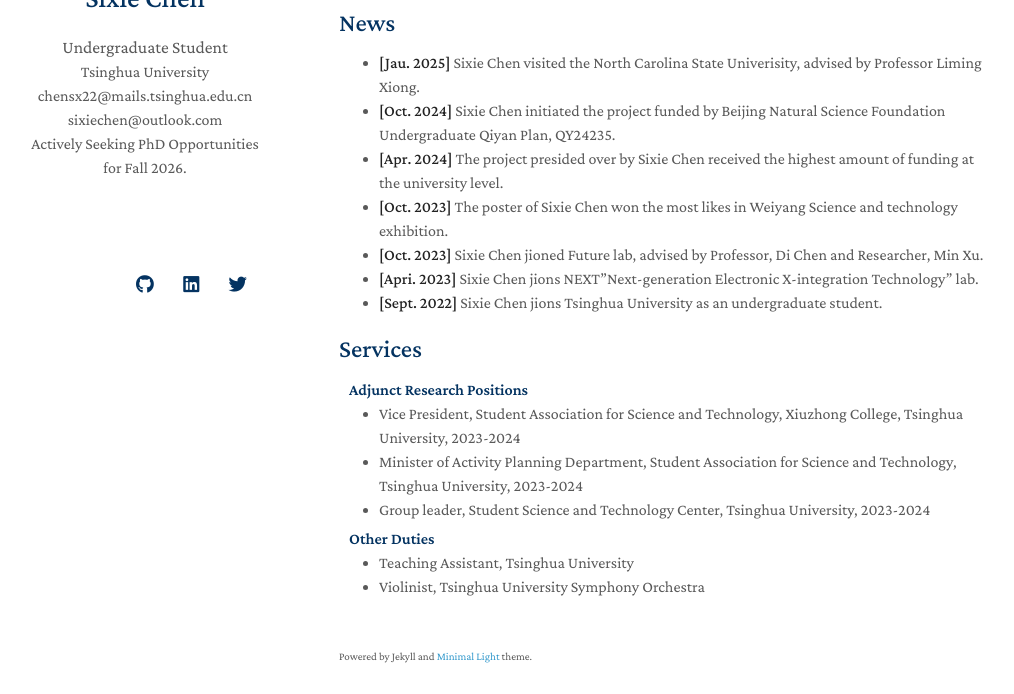
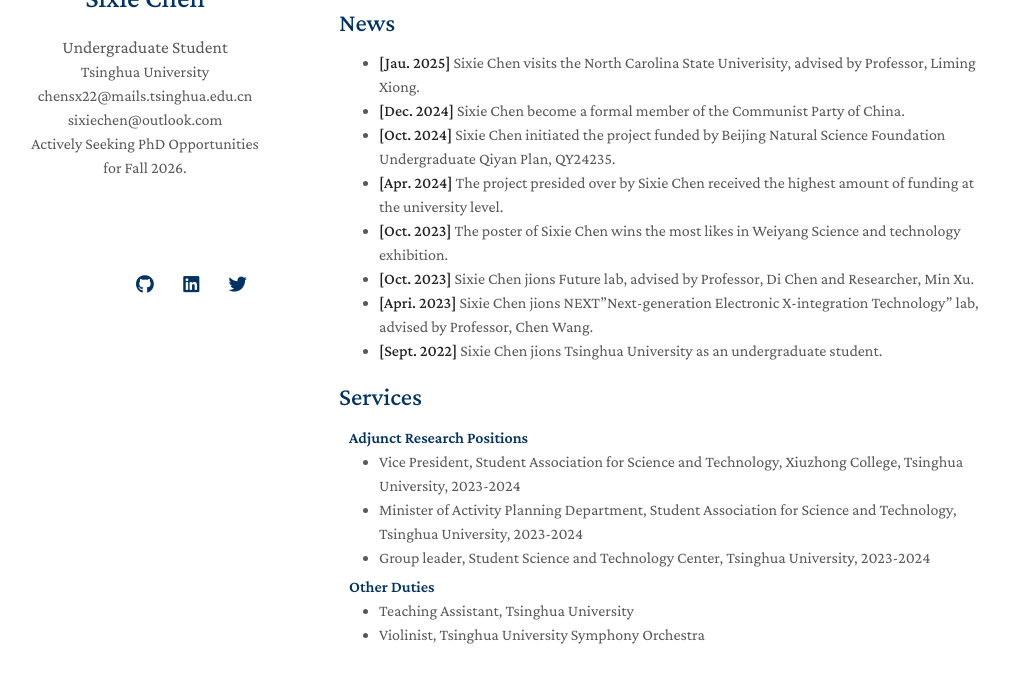
Before and after one commit to SixieChen/Sixie-Chen, a Jekyll site: the page built from index.md, in a window 1280 px wide and 900 px high, scrolled down 840 px, cut to the strip 206-900 px from the top of the window. Shown: the whole strip, without its empty margins (131-1145 px from the left). Built offline with Jekyll 4.4.1, drawn with Linux system fonts in a browser that asks for light colours; nearby versions of some CDN libraries; a style sheet for code colours, icons or effects is not loaded; our own code applies the rules of GitHub Pages for plain Markdown files.

Commit message:
Update index.md

```diff
--- a/index.md
+++ b/index.md
@@ -28,12 +28,13 @@ I am an undergraduate student at Tsinghua University, major in Basic Science of
 
 ## News
 
-- **[Jau. 2025]** Sixie Chen visited the North Carolina State Univerisity, advised by Professor Liming Xiong.
+- **[Jau. 2025]** Sixie Chen visits the North Carolina State Univerisity, advised by Professor, Liming Xiong.
+- **[Dec. 2024]** Sixie Chen become a formal member of the Communist Party of China.
 - **[Oct. 2024]** Sixie Chen initiated the project funded by Beijing Natural Science Foundation Undergraduate Qiyan Plan, QY24235.
 - **[Apr. 2024]** The project presided over by Sixie Chen received the highest amount of funding at the university level.
-- **[Oct. 2023]** The poster of Sixie Chen won the most likes in Weiyang Science and technology exhibition.
-- **[Oct. 2023]** Sixie Chen jioned Future lab, advised by Professor, Di Chen and Researcher, Min Xu.
-- **[Apri. 2023]** Sixie Chen jions NEXT"Next-generation Electronic X-integration Technology" lab.
+- **[Oct. 2023]** The poster of Sixie Chen wins the most likes in Weiyang Science and technology exhibition.
+- **[Oct. 2023]** Sixie Chen jions Future lab, advised by Professor, Di Chen and Researcher, Min Xu.
+- **[Apri. 2023]** Sixie Chen jions NEXT"Next-generation Electronic X-integration Technology" lab, advised by Professor, Chen Wang.
 - **[Sept. 2022]** Sixie Chen jions Tsinghua University as an undergraduate student.
 
 {% include_relative _includes/services.md %}
```
